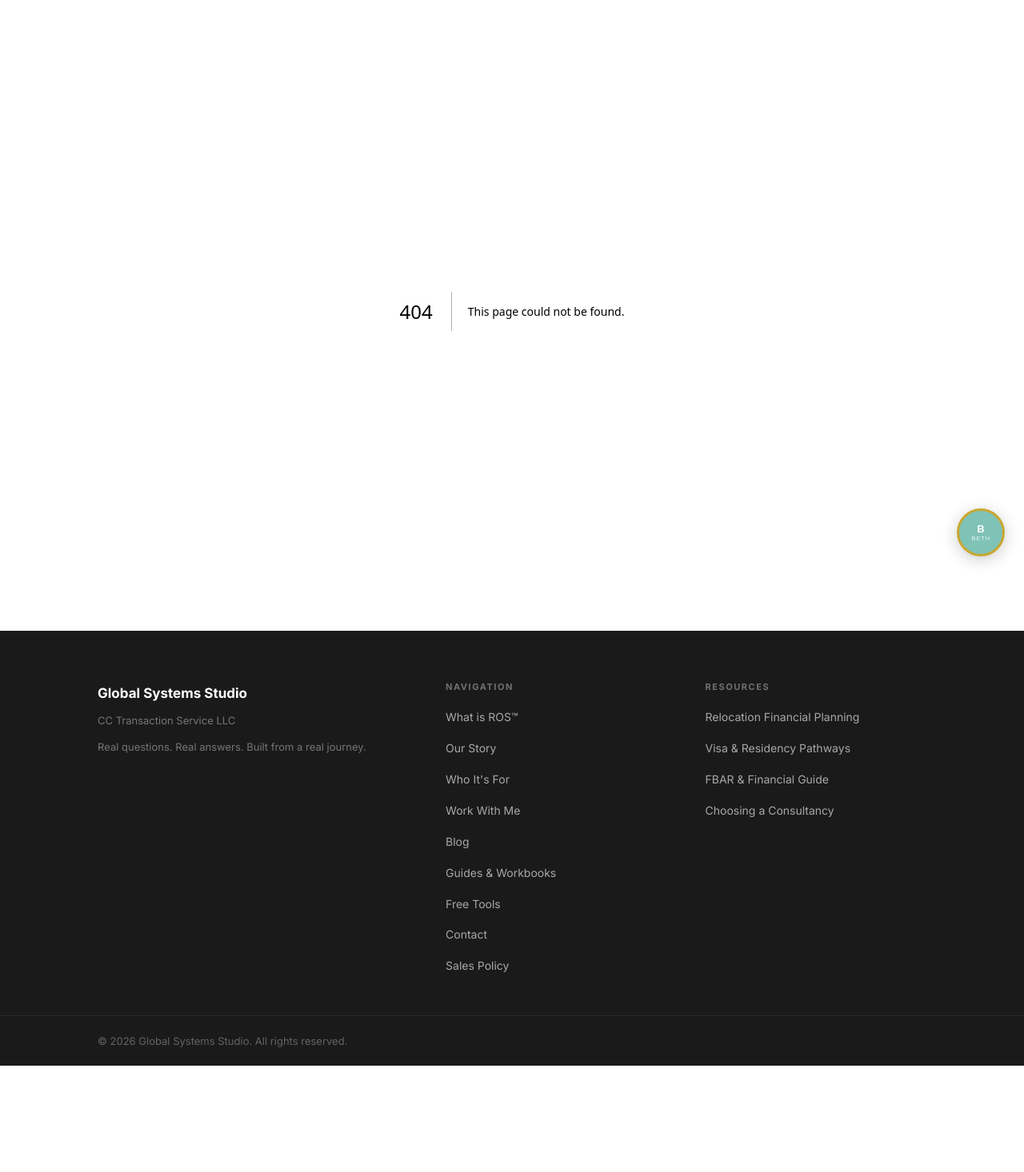
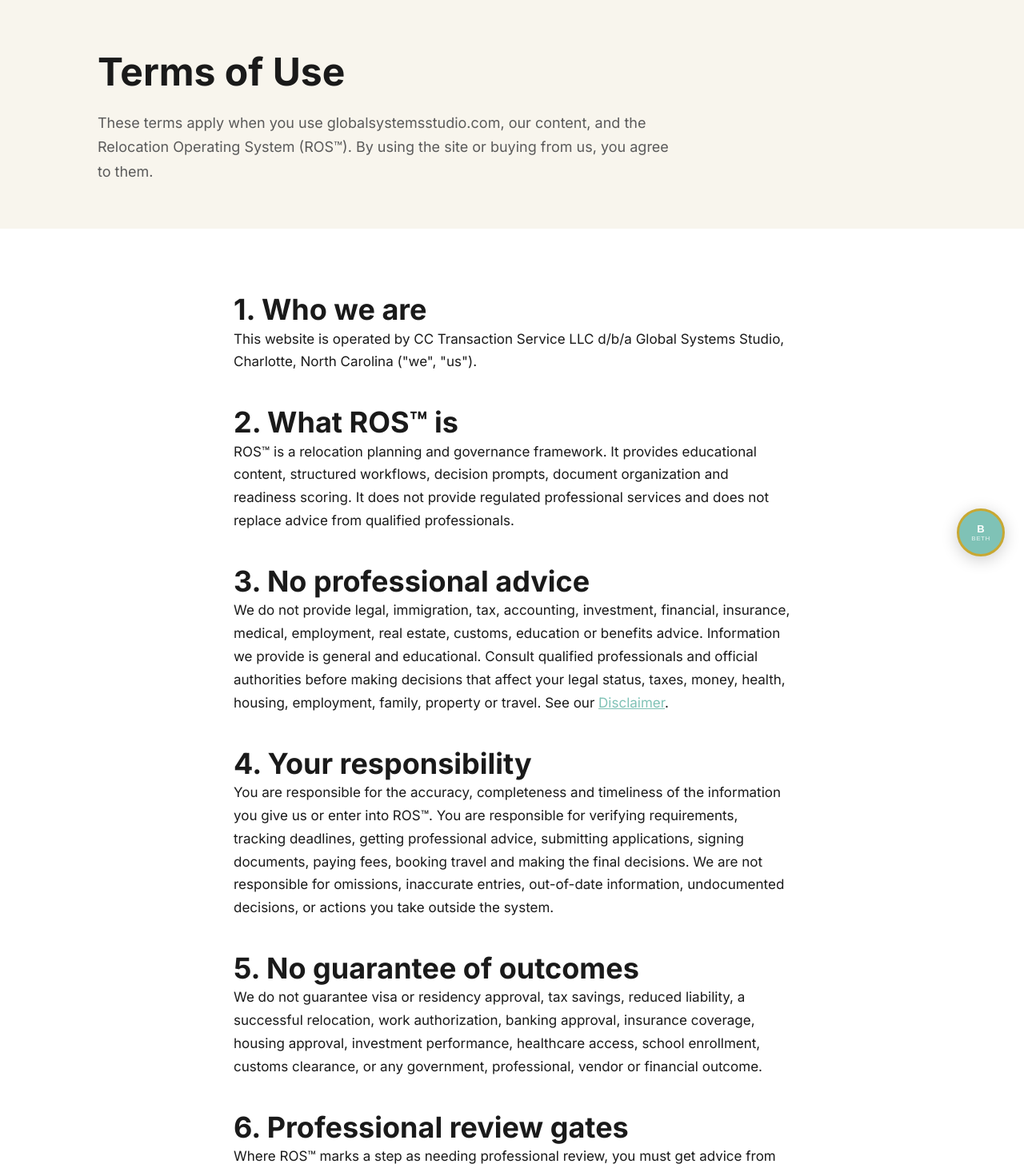
Before and after one commit to globalsystemsstudio-lang/gss-website, a Next.js app: page /terms-of-use in a window 1280 px wide. Before the commit this address had no page. Shown: the part 80-1546 px from the top of the page at 80% size. Before the commit the page ends 1413 px from the top, so only its background shows below. Built offline with nearby package versions, Linux system fonts and the light colour scheme.

Commit message:
Add Terms of Use page (adapted from ROS Liability & TOS Layer)

```diff
--- /dev/null
+++ b/app/terms-of-use/page.jsx
@@ -0,0 +1,83 @@
+import Link from 'next/link';
+
+export const metadata = {
+  title: 'Terms of Use',
+  description: 'Terms of Use for globalsystemsstudio.com and the Relocation Operating System: what we provide, what we do not, your responsibilities, and no guarantee of outcomes.',
+  alternates: { canonical: 'https://globalsystemsstudio.com/terms-of-use/' },
+};
+
+export default function TermsOfUsePage() {
+  return (
+    <>
+      <section className="page-hero">
+        <div className="container">
+          <h1>Terms of Use</h1>
+          <p>These terms apply when you use globalsystemsstudio.com, our content, and the Relocation Operating System (ROS&trade;). By using the site or buying from us, you agree to them.</p>
+        </div>
+      </section>
+
+      <section style={{background:'var(--white)', padding:'80px 0'}}>
+        <div className="container" style={{maxWidth:'760px'}}>
+          <h2>1. Who we are</h2>
+          <p>This website is operated by CC Transaction Service LLC d/b/a Global Systems Studio, Charlotte, North Carolina (&quot;we&quot;, &quot;us&quot;).</p>
+
+          <h2 style={{marginTop:'40px'}}>2. What ROS&trade; is</h2>
+          <p>ROS&trade; is a relocation planning and governance framework. It provides educational content, structured workflows, decision prompts, document organization and readiness scoring. It does not provide regulated professional services and does not replace advice from qualified professionals.</p>
+
+          <h2 style={{marginTop:'40px'}}>3. No professional advice</h2>
+          <p>We do not provide legal, immigration, tax, accounting, investment, financial, insurance, medical, employment, real estate, customs, education or benefits advice. Information we provide is general and educational. Consult qualified professionals and official authorities before making decisions that affect your legal status, taxes, money, health, housing, employment, family, property or travel. See our <Link href="/disclaimer">Disclaimer</Link>.</p>
+
+          <h2 style={{marginTop:'40px'}}>4. Your responsibility</h2>
+          <p>You are responsible for the accuracy, completeness and timeliness of the information you give us or enter into ROS&trade;. You are responsible for verifying requirements, tracking deadlines, getting professional advice, submitting applications, signing documents, paying fees, booking travel and making the final decisions. We are not responsible for omissions, inaccurate entries, out-of-date information, undocumented decisions, or actions you take outside the system.</p>
+
+          <h2 style={{marginTop:'40px'}}>5. No guarantee of outcomes</h2>
+          <p>We do not guarantee visa or residency approval, tax savings, reduced liability, a successful relocation, work authorization, banking approval, insurance coverage, housing approval, investment performance, healthcare access, school enrollment, customs clearance, or any government, professional, vendor or financial outcome.</p>
+
+          <h2 style={{marginTop:'40px'}}>6. Professional review gates</h2>
+          <p>Where ROS&trade; marks a step as needing professional review, you must get advice from the right qualified professional or official authority before you proceed. Marking a checklist item complete does not mean the matter is legally compliant, financially sound, medically appropriate, insurable, enforceable or accepted by any authority.</p>
+
+          <h2 style={{marginTop:'40px'}}>7. Stalled or inactive plans</h2>
+          <p>If you stop making documented progress in ROS&trade;, your plan may be marked stalled, inactive or archived, and earlier assumptions may be treated as out of date. Before you continue, you will need to review what has changed and re-confirm any professional-review steps. We are not responsible for deadlines, changes, losses or decisions that happen while a plan is inactive.</p>
+
+          <h2 style={{marginTop:'40px'}}>8. Third parties</h2>
+          <p>We may mention attorneys, tax professionals, banks, insurers, schools, medical providers, real estate professionals, shippers, government agencies and other third parties for your convenience. Unless a separate written agreement says otherwise, we do not endorse, supervise or guarantee them, and we are not responsible for their advice, prices, availability, errors, delays or outcomes.</p>
+
+          <h2 style={{marginTop:'40px'}}>9. Documents and data</h2>
+          <p>We may help you organize documents, but we do not authenticate, notarize, apostille, certify, translate or validate them, and we do not decide whether a document is legally sufficient. Protect your sensitive personal information and confirm document requirements with the proper authority. Please do not email us government ID numbers, bank account numbers or passwords.</p>
+
+          <h2 style={{marginTop:'40px'}}>10. Not an emergency service</h2>
+          <p>We are not an emergency, crisis, legal-defense, immigration-rescue, medical-response or financial-rescue service. If you face an urgent problem, contact local emergency services, a qualified professional or the relevant authority.</p>
+
+          <h2 style={{marginTop:'40px'}}>11. Changes in law and in your life</h2>
+          <p>Laws, policies, processing times, tax rules, bank requirements and personal circumstances change. Our content may become out of date. Verify current requirements before you act, especially after a delay, a change of destination, income, family, health or legal status, or a long pause.</p>
+
+          <h2 style={{marginTop:'40px'}}>12. Purchases</h2>
+          <p>Purchases are one-time payments made through PayPal in U.S. dollars. All sales are final, as set out in our <Link href="/refund-policy">Refund &amp; Sales Policy</Link>. Pathway and dashboard access is also governed by the agreement you accept at purchase.</p>
+
+          <h2 style={{marginTop:'40px'}}>13. Our content</h2>
+          <p>The website, ROS&trade;, our guides, workbooks, dashboards, text, graphics and logos belong to us or our licensors. You may use them for your own personal planning. You may not copy, resell, redistribute, publish or share them, or use them to build a competing product, without our written permission. Your purchase of a download gives you a personal, non-transferable license to use it.</p>
+
+          <h2 style={{marginTop:'40px'}}>14. Acceptable use</h2>
+          <p>Do not misuse the site: no unlawful use, no attempts to break or probe our systems, no scraping at a scale that harms the site, and no sharing of your account or access with others unless your Pathway allows it (for example, the two users on a Family Edition).</p>
+
+          <h2 style={{marginTop:'40px'}}>15. Links to other sites</h2>
+          <p>Our site and content may link to other websites. We do not control them and are not responsible for what they say or do.</p>
+
+          <h2 style={{marginTop:'40px'}}>16. Limits on our liability</h2>
+          <p>To the fullest extent the law allows, we are not liable for indirect, incidental, special, consequential or punitive damages, or for lost income, savings, opportunities or data, arising from your use of the site, our content or our services. To the extent the law allows us to limit liability, our total liability for any claim is limited to the amount you paid us for the product or service the claim relates to. Some places do not allow certain limits, so parts of this section may not apply to you.</p>
+
+          <h2 style={{marginTop:'40px'}}>17. Governing law</h2>
+          <p>These terms are governed by the laws of the State of North Carolina, without regard to its conflict-of-law rules.</p>
+
+          <h2 style={{marginTop:'40px'}}>18. Changes to these terms</h2>
+          <p>We may update these terms from time to time. The date below shows the latest version. Continued use of the site after a change means you accept the updated terms.</p>
+
+          <h2 style={{marginTop:'40px'}}>19. Contact</h2>
+          <p>Email <a href="mailto:globalsystemsstudio@gmail.com">globalsystemsstudio@gmail.com</a>. See also our <Link href="/privacy-policy">Privacy Policy</Link>.</p>
+
+          <p style={{marginTop:'40px', color:'var(--text-light)'}}>CC Transaction Service LLC d/b/a Global Systems Studio<br />Last updated: October 14, 2026</p>
+        </div>
+      </section>
+    </>
+  );
+}
```
